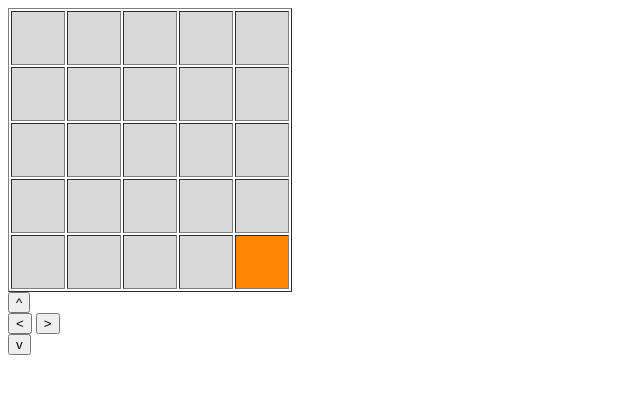
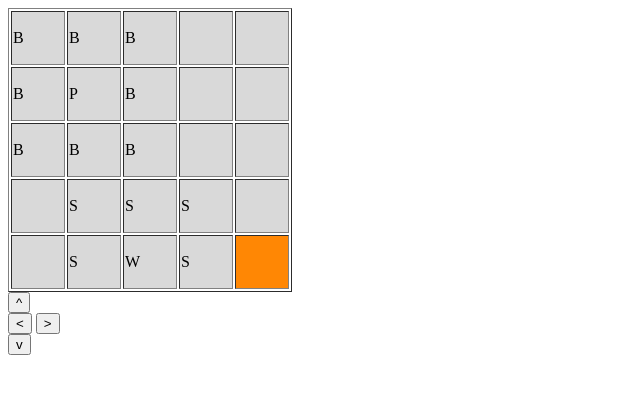
Before and after one commit to AdamRolek500/Classwork, a plain HTML site: page javascript/wumpus/main.html in a window 1280 px wide. Shown: the whole page, without its empty margins (0-640 px from the left). Drawn offline with Linux system fonts and the light colour scheme.

Commit message:
more functionality for the wumpus game.

```diff
--- a/javascript/wumpus/main.css
+++ b/javascript/wumpus/main.css
@@ -2,7 +2,7 @@
     width: 50px;
     height: 50px;
     background-color: #d9d9d9;
-    color: transparent;
+    /*color: transparent;*/
 }
 
 .active {
--- a/javascript/wumpus/main.html
+++ b/javascript/wumpus/main.html
@@ -7,11 +7,12 @@
     <script src="main.js"></script>
     <link rel="stylesheet" type="text/css" href="main.css">
 </head>
-
+<!---->
 <body onload="onLoad()">
-    <table id="board" border="1">
-
-    </table>
+    <div>
+        <div>
+            <table id="board" border="1"></table> <!-- I will fill the table with Javascript on load. -->
+        </div>
         <div>
             <button onclick="move('^')">^</button>
             <br>
@@ -20,6 +21,7 @@
             <br>
             <button onclick="move('v')">v</button>
         </div>
+    </div>
 </body>
 
 </html>
--- a/javascript/wumpus/main.js
+++ b/javascript/wumpus/main.js
@@ -1,3 +1,4 @@
+// TODO: Make the indicators non-visible by assigning a class.
 function onLoad() {
     let board = document.getElementById("board");
 
@@ -6,7 +7,7 @@ function onLoad() {
         for (let j = 0; j < 5; j++) {
             let newCell = newRow.insertCell(); // inserting new cells
             newCell.setAttribute("class", "space");
-            //newCell.setAttribute("onclick", "replaceCell(this)")
+            newCell.setAttribute("onclick", "fireArrow(this)")
         }
     }
 
@@ -14,18 +15,10 @@ function onLoad() {
     let r = Math.floor(Math.random() * 5);
     let c = Math.floor(Math.random() * 5);
     place_indicator(board, 'W', r, c);
-    // adding the Stench
-    place_indicator(board, 'S', r - 1, c);
-    place_indicator(board, 'S', r + 1, c);
-    place_indicator(board, 'S', r, c - 1);
-    place_indicator(board, 'S', r, c + 1);
-    place_indicator(board, 'S', r + 1, c + 1);
-    place_indicator(board, 'S', r - 1, c - 1);
-    place_indicator(board, 'S', r - 1, c + 1);
-    place_indicator(board, 'S', r + 1, c - 1);
+    // adding the stench
+    findingNeighbors(board, r, c, 'S');
 
-
-    // placing the Pits
+    // placing the Pits, I want this in an empty space.
     let placed = false;
     do {
         r = Math.floor(Math.random() * 5);
@@ -37,16 +30,9 @@ function onLoad() {
         }
     } while (!placed);
     // adding the breeze
-    place_indicator(board, 'B', r - 1, c);
-    place_indicator(board, 'B', r + 1, c);
-    place_indicator(board, 'B', r, c - 1);
-    place_indicator(board, 'B', r, c + 1);
-    place_indicator(board, 'B', r + 1, c + 1);
-    place_indicator(board, 'B', r - 1, c - 1);
-    place_indicator(board, 'B', r - 1, c + 1);
-    place_indicator(board, 'B', r + 1, c - 1);
+    findingNeighbors(board, r, c, 'B');
 
-    // placing the Player
+    // placing the Player, I want the player starting on an empty space.
     placed = false;
     do {
         r = Math.floor(Math.random() * 5);
@@ -61,11 +47,17 @@ function onLoad() {
     } while (!placed);
 }
 
-// function replaceCell(node) {
-//     console.log(node);
-//     let newText  = document.createTextNode('W');
-//     node.appendChild(newText);
-// }
+function findingNeighbors(board, i, j, indicator) {
+    let rowLimit = 4;
+    let columnLimit = 4;
+    for(let row = Math.max(0, i-1); row <= Math.min(i+1, rowLimit); row++) {
+        for(let cell = Math.max(0, j-1); cell <= Math.min(j+1, columnLimit); cell++) {
+            if(row !== i || cell !== j) {
+                place_indicator(board, indicator, row, cell);
+            }
+        }
+    }
+}
 
 function place_indicator(board, indicator, r, c) {
     if (r >= 0 && r <= 4 && c >= 0 && c <= 4) {
@@ -75,6 +67,31 @@ function place_indicator(board, indicator, r, c) {
     }
 }
 
+function fireArrow(node) {
+    let row = window.playerRow;
+    let cell = window.playerCell;
+    let playerRow = node.parentNode.rowIndex;
+    let playerCell = node.cellIndex;
+    if (dist(cell, playerCell, row, playerRow) <= 1.5) {
+        if (node.innerHTML === "W"){
+            // TODO: Implement a better win.
+            alert("You Win!");
+        } else {
+            console.log("Miss!");
+            // TODO: Tell player they missed.
+        }
+    } else {
+        // TODO: Tell player they are not in range.
+        console.log("Out of Range!");
+    }
+}
+
+function dist(x1, x2, y1, y2) {
+    let xi = x2 - x1;
+    let yi = y2 - y1;
+    return Math.sqrt((xi * xi) + (yi * yi));
+}
+// TODO: Make sure the player is not moving off the board
 function move(direction) {
     let board = document.getElementById("board");
     let cell = board.rows[window.playerRow].cells[window.playerCell];
@@ -95,4 +112,8 @@ function move(direction) {
     }
     cell = board.rows[window.playerRow].cells[window.playerCell];
     cell.setAttribute("class", "active");
+    if (cell.innerHTML === "P" || cell.innerHTML === "W") {
+        alert("You Lose!");
+        // TODO: Implement a real lose screen? Refresh?
+    }
 }
```
Lines whose indentation alone changed are shown as unchanged.
